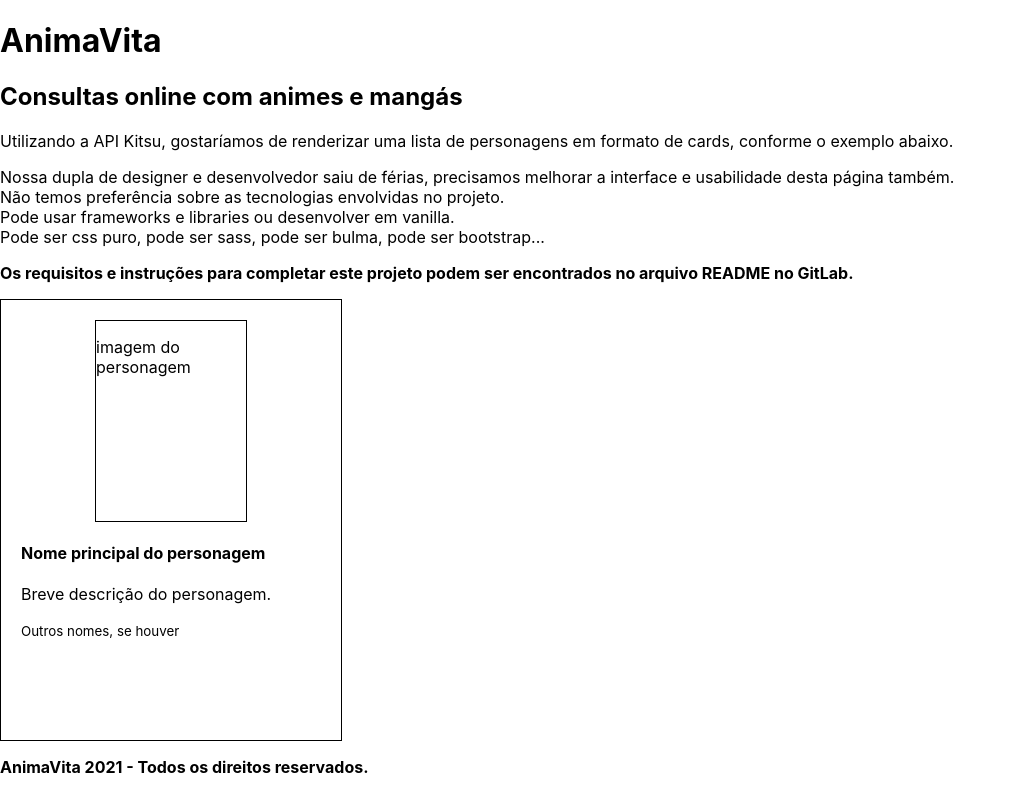
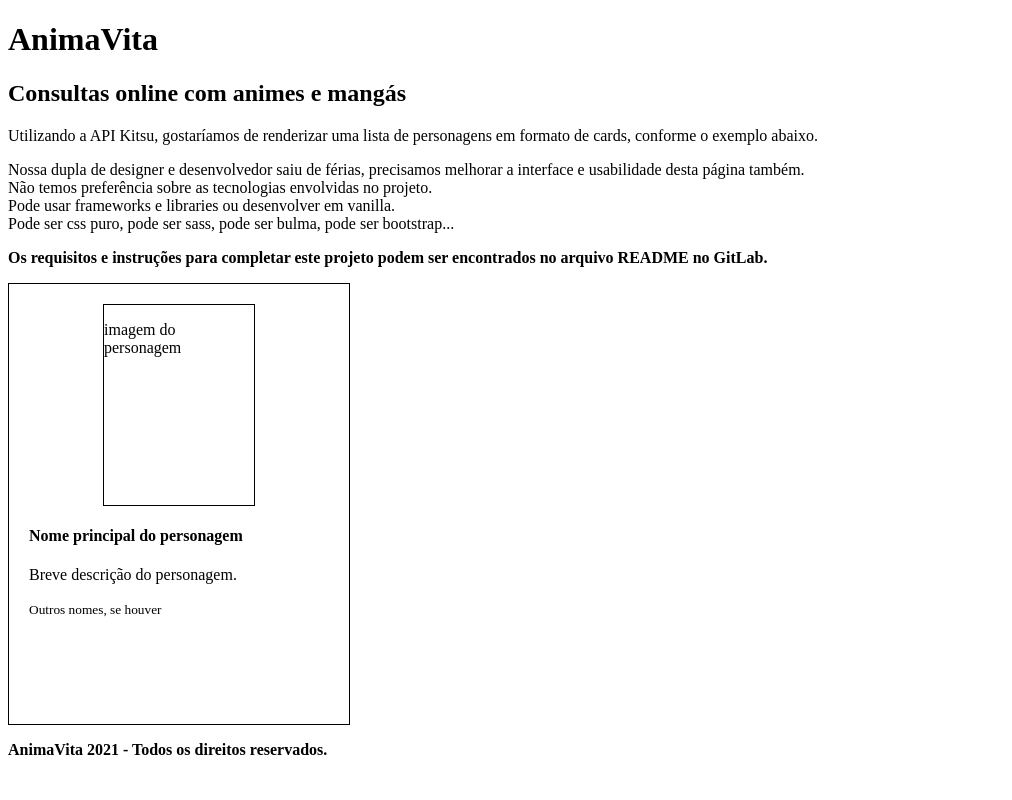
Before and after one commit to caueamaral/anima-vita, a React (Create React App) app: page / in a window 1280 px wide. Shown: the whole page, without its empty margins (0-1012 px from the left). Built offline with nearby package versions, Linux system fonts and the light colour scheme.

Commit message:
index.css and semicolons removed

```diff
--- a/src/App.js
+++ b/src/App.js
@@ -1,4 +1,4 @@
-import './App.css';
+import './App.css'
 import Header      from './components/Header.js'
 import Description from './components/Description.js'
 import Card        from './components/Card.js'
@@ -17,4 +17,4 @@
   );
 }
 
-export default App;
+export default App
--- a/src/index.css
+++ /dev/null
@@ -1,13 +0,0 @@
-body {
-  margin: 0;
-  font-family: -apple-system, BlinkMacSystemFont, 'Segoe UI', 'Roboto', 'Oxygen',
-    'Ubuntu', 'Cantarell', 'Fira Sans', 'Droid Sans', 'Helvetica Neue',
-    sans-serif;
-  -webkit-font-smoothing: antialiased;
-  -moz-osx-font-smoothing: grayscale;
-}
-
-code {
-  font-family: source-code-pro, Menlo, Monaco, Consolas, 'Courier New',
-    monospace;
-}
```
Also changed, not shown: src/index.js (+3 -4 lines).
